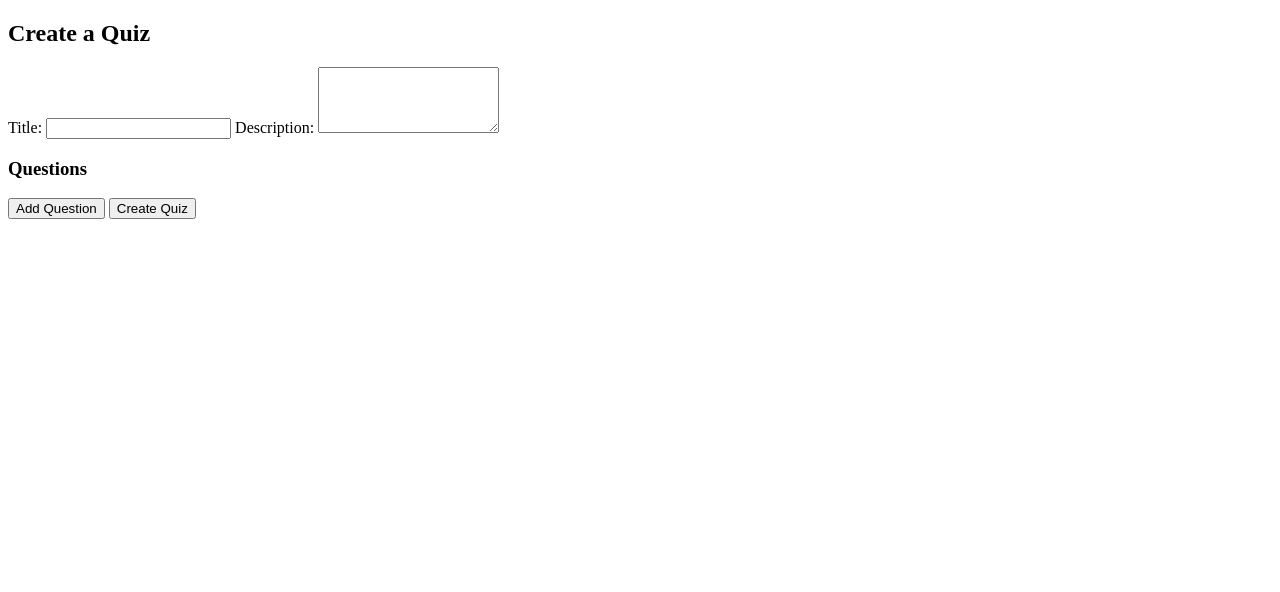
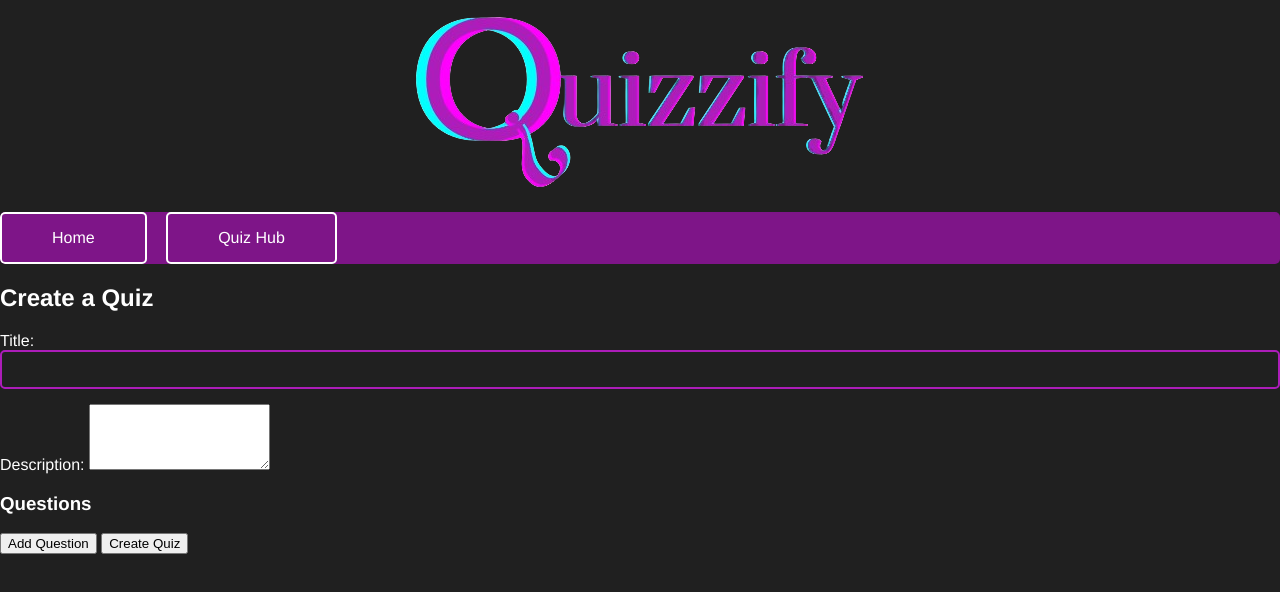
Before and after one commit to AntoineCmbld/quizzify, a website: page public/create-quiz.html in a window 1280 px wide. Drawn offline with Linux system fonts and the light colour scheme.

Commit message:
html changes

```diff
--- a/public/create-quiz.html
+++ b/public/create-quiz.html
@@ -3,11 +3,21 @@
 <head>
   <meta charset="UTF-8">
   <meta name="viewport" content="width=device-width, initial-scale=1.0">
+  <link rel="stylesheet" href="style/style_hub.css">
   <title>Create Quiz</title>
   <style>
     /* Add your styles here */
   </style>
 </head>
+<header>
+    <img src="assets/Quizzify_logo.png" alt="Quizzify_logo">
+</header>
+
+<nav>
+    <a href="/">Home</a>
+    <a href="/hub">Quiz Hub</a>
+</nav>
+
 <body>
 
   <h2>Create a Quiz</h2>
```
Also changed, not shown: public/hub.html (+1 -1 lines), public/take-quiz.html (+1 -3 lines).
